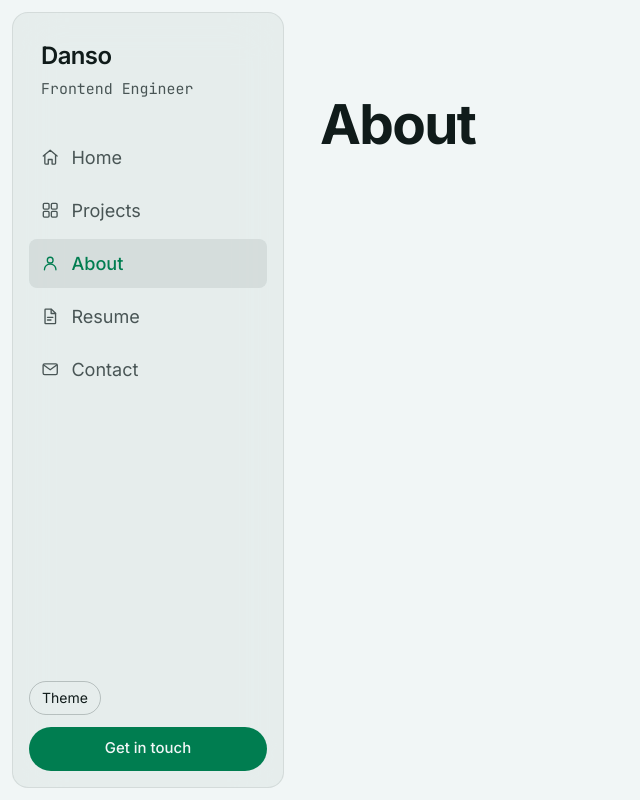
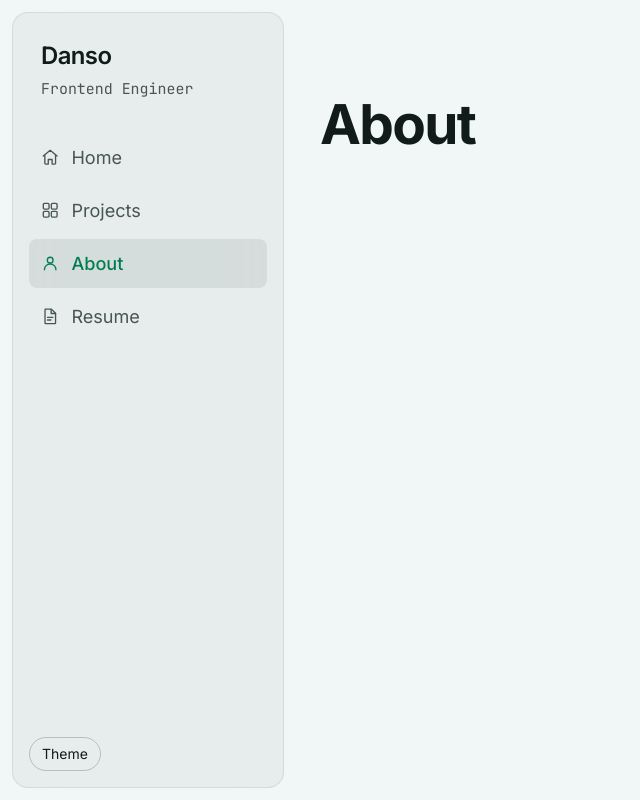
Before and after one commit to obfdanso/portfolio, a Next.js app: page /about in a window 1280 px wide. Shown: the whole page, without its empty margins (0-640 px from the left). Built offline with nearby package versions, Linux system fonts and the light colour scheme.

Commit message:
linked MediSpace live, corrected the bitby stack and simplified the sidebar

```diff
--- a/components/site-sidebar.tsx
+++ b/components/site-sidebar.tsx
@@ -6,7 +6,6 @@ import { useState } from "react";
 import {
   AboutIcon,
   CloseIcon,
-  ContactIcon,
   HomeIcon,
   MenuIcon,
   ProjectsIcon,
@@ -21,8 +20,9 @@ const LINKS = [
   { href: "/projects", label: "Projects", Icon: ProjectsIcon },
   { href: "/about", label: "About", Icon: AboutIcon },
   { href: "/resume", label: "Resume", Icon: ResumeIcon },
-  { href: "/contact", label: "Contact", Icon: ContactIcon },
 ] as const;
+// Contact is deliberately absent: the hero's "Get in touch" button is the
+// single route to it, so the sidebar stays about sections of the site.
 
 function isActive(pathname: string, href: string): boolean {
   if (href === "/") return pathname === "/";
@@ -80,15 +80,7 @@ export function SiteSidebar() {
           <NavList pathname={pathname} />
         </nav>
 
-        <div className="space-y-3">
-          <ThemeToggle />
-          <Link
-            href="/contact"
-            className="block rounded-full bg-accent px-4 py-2.5 text-center text-step-xs font-medium text-ground transition-opacity duration-[--duration-fast] hover:opacity-90"
-          >
-            Get in touch
-          </Link>
-        </div>
+        <ThemeToggle />
       </aside>
 
       {/* Mobile: the same panel collapses to a top bar with a disclosure. */}
@@ -114,15 +106,8 @@ export function SiteSidebar() {
             <nav>
               <NavList pathname={pathname} onNavigate={() => setOpen(false)} />
             </nav>
-            <div className="mt-4 flex items-center gap-3 px-1">
+            <div className="mt-4 px-1">
               <ThemeToggle />
-              <Link
-                href="/contact"
-                onClick={() => setOpen(false)}
-                className="flex-1 rounded-full bg-accent px-4 py-2.5 text-center text-step-xs font-medium text-ground"
-              >
-                Get in touch
-              </Link>
             </div>
           </div>
         )}
--- a/content/projects/bitby.mdx
+++ b/content/projects/bitby.mdx
@@ -5,7 +5,7 @@ summary: A mobile UI reconstruction study rebuilding a crypto trading interface
 role: Frontend Developer
 contribution: Frontend only
 timeframe: "2025"
-stack: ["JavaScript", "Java"]
+stack: ["JavaScript", "React Native"]
 featured: false
 order: 3
 accentHue: 48
@@ -37,9 +37,9 @@ screens ever pose.
 I built the frontend — the screens, the navigation, and the list and chart
 components.
 
-{/* TO CONFIRM: what did the Java portion cover, and was this React Native or
-    native Android? If it was React Native, add it to the `stack` list in the
-    frontmatter above. I left it out rather than guess. */}
+It is a React Native app. The backend was written in Java by someone else;
+the `stack` listed above is deliberately limited to what I actually built,
+which is the same rule every project on this site follows.
 
 ## Key decisions
 
--- a/content/projects/medispace.mdx
+++ b/content/projects/medispace.mdx
@@ -10,23 +10,13 @@ featured: true
 order: 1
 accentHue: 0
 demo:
-  kind: repo-only
+  kind: live
+  url: https://medi-space-xzz7.vercel.app
   repoUrl: https://github.com/obfdanso/MediSpace
 cover:
   src: /projects/medispace-cover.png
   alt: The MediSpace medication schedule, showing a day of doses
 ---
-
-{/* TO CONFIRM: MediSpace is deployed on Vercel, but the exact URL was not
-    supplied and I would not guess one — a dead or wrong "Live site" link is
-    worse than none. Send the URL and change the frontmatter above to:
-
-      demo:
-        kind: live
-        url: https://<your-deployment>.vercel.app
-        repoUrl: https://github.com/obfdanso/MediSpace
-
-    No code change is needed; the card and the case study header pick it up. */}
 
 ## Context
 
```
Also changed, not shown: 1 other file (tests, documents, lock files or other folders).
